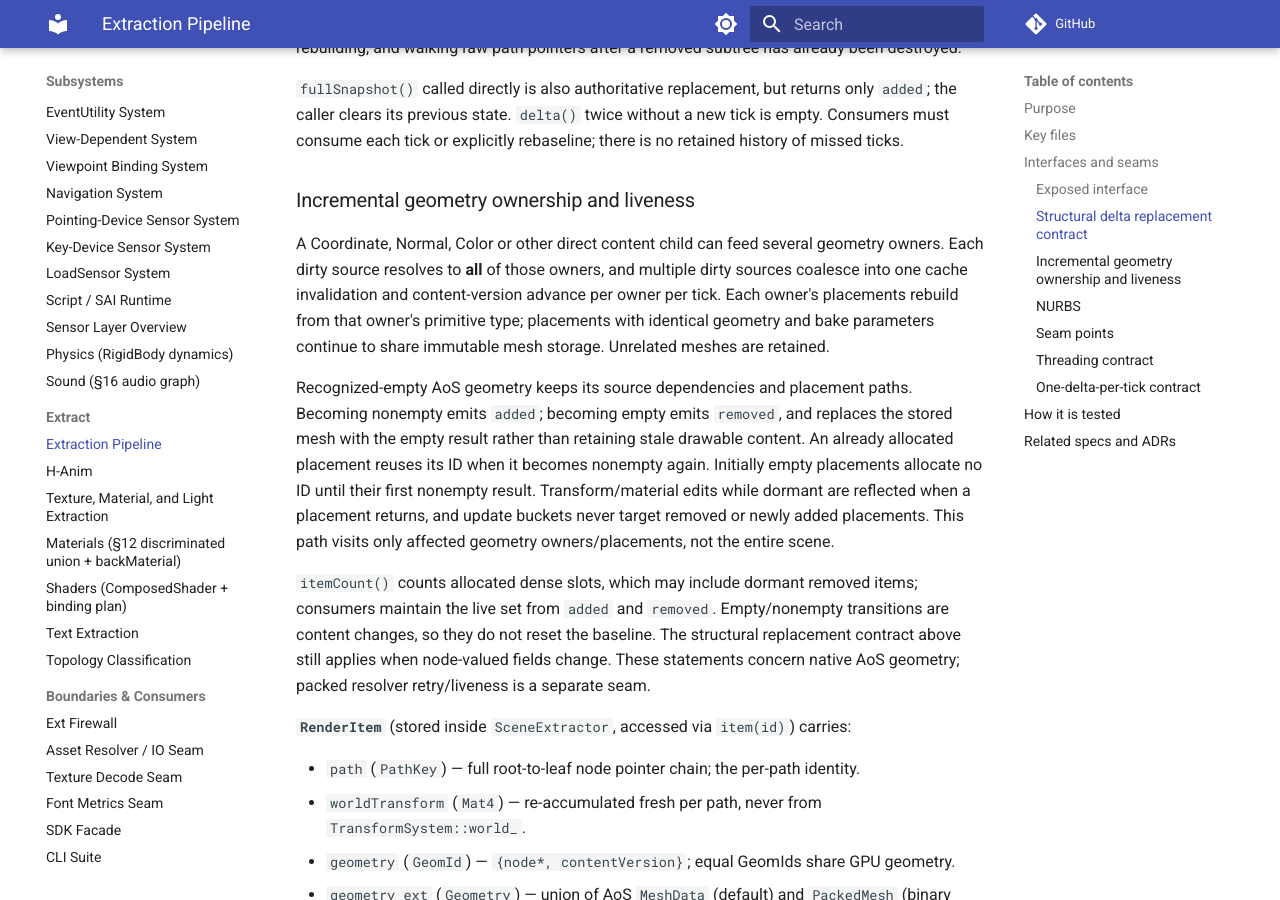
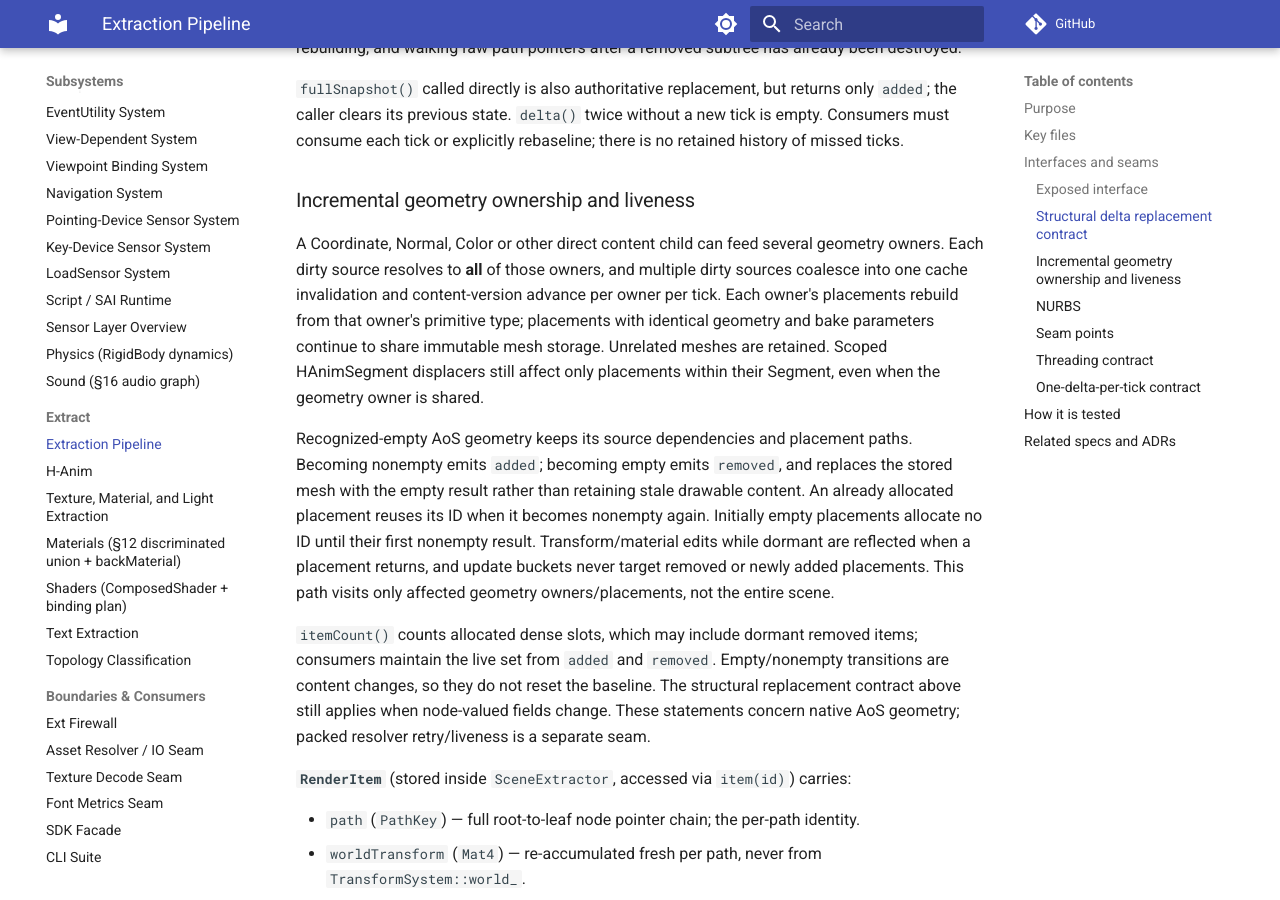
Before and after one commit to delta9000/x3d-cpp, an MkDocs documentation site: the page built from docs/wiki/subsystems/extract.md, in a window 1280 px wide and 900 px high, scrolled down 3162 px. Built offline with MkDocs 1.6.1 and Material for MkDocs 9.7.7, drawn with Linux system fonts in a browser that asks for light colours; comment, search, counter and statistics services are not loaded.

Commit message:
fix(extract): retain Segment-scoped geometry dependencies

```diff
--- a/docs/wiki/subsystems/extract.md
+++ b/docs/wiki/subsystems/extract.md
@@ -146,7 +146,9 @@ geometry owners. Each dirty source resolves to **all** of those owners, and
 multiple dirty sources coalesce into one cache invalidation and content-version
 advance per owner per tick. Each owner's placements rebuild from that owner's
 primitive type; placements with identical geometry and bake parameters continue
-to share immutable mesh storage. Unrelated meshes are retained.
+to share immutable mesh storage. Unrelated meshes are retained. Scoped
+HAnimSegment displacers still affect only placements within their Segment, even
+when the geometry owner is shared.
 
 Recognized-empty AoS geometry keeps its source dependencies and placement paths.
 Becoming nonempty emits `added`; becoming empty emits `removed`, and replaces the
```
Also changed, not shown: 2 other files.
